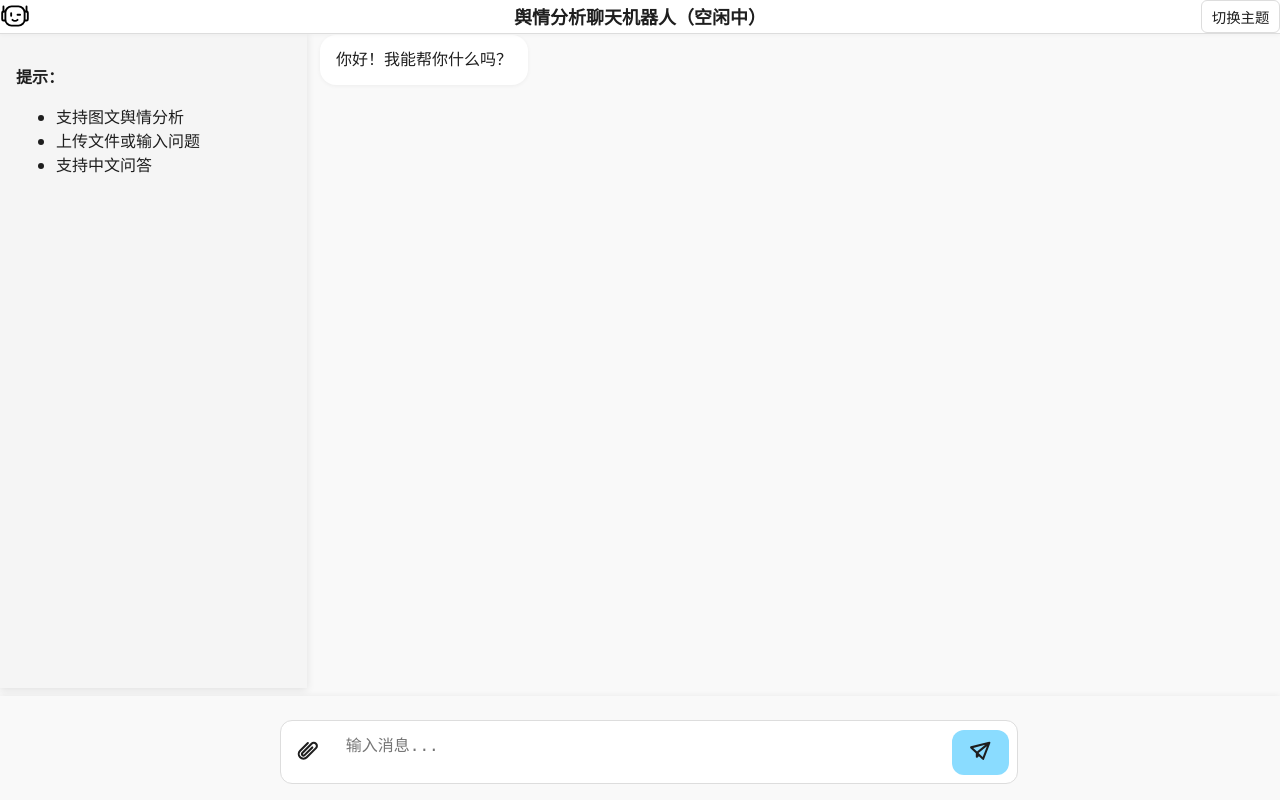
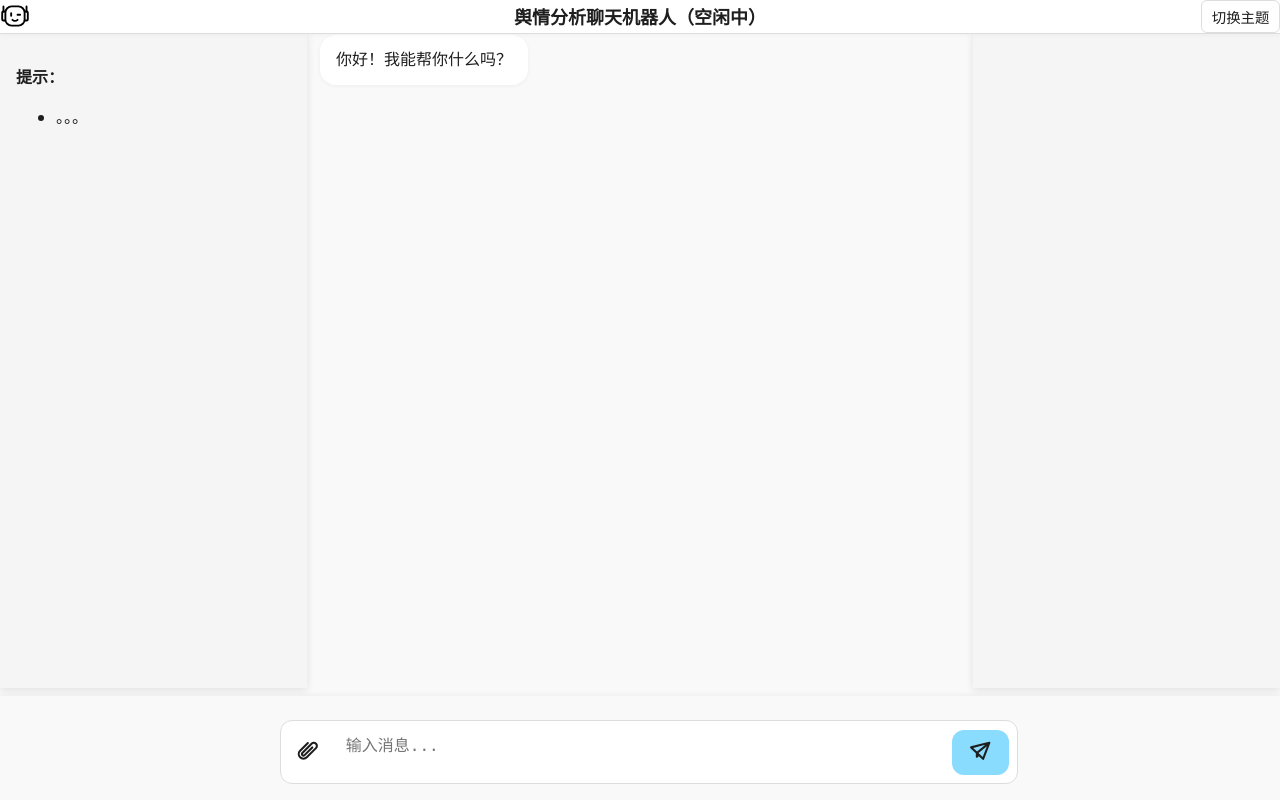
Before and after one commit to DJH0727/OpinionAnalysis, a Django app: page / in a window 1280 px wide. Run offline with Django 4.2, Linux system fonts and the light colour scheme; some libraries are stand-ins or nearby versions.

Commit message:
update html、css

```diff
--- a/frontend/views.py
+++ b/frontend/views.py
@@ -80,7 +80,7 @@ def uploadFile(request):
 
     return JsonResponse({'error': '无效的请求'}, status=400)
 
-
+@csrf_exempt
 def getReplyStatus(request):
     response = {
         "status": 200,
--- a/static/css/style.css
+++ b/static/css/style.css
@@ -89,7 +89,7 @@
   width: 100%;
   height: calc(100vh - 150px); /* 自行调整高度 */
 }
-#hint-box {
+#hint-box-left {
   position: fixed;
   top: 0;
   left: 0;
@@ -102,6 +102,19 @@ background: var(--tips-bg);
   color: var(--text);                /* 文字颜色 */
   box-shadow: 0 2px 8px rgba(0,0,0,0.1); /* 轻微阴影 */
 
+}
+#hint-box-right {
+  position: fixed;
+  top: 0;
+  right: 0;
+  width: 24%;
+  height: 82%;
+  background: var(--tips-bg);
+  padding: 1rem;
+  box-sizing: border-box;
+  margin-top: 32px;
+  color: var(--text);
+  box-shadow: 0 2px 8px rgba(0,0,0,0.1);
 }
 #chat-box {
 width: 100%;
--- a/templates/chat.html
+++ b/templates/chat.html
@@ -11,6 +11,9 @@
 
 
 </head>
+<style>
+
+</style>
 <body data-theme="light">
   <header>
     <img src="{% static 'img/robot.svg' %}" alt="ChatGPT" />
@@ -19,12 +22,10 @@
   </header>
 
 <div id="chat-wrapper">
-  <div id="hint-box">
+  <div id="hint-box-left">
     <p><strong>提示：</strong></p>
     <ul>
-      <li>支持图文舆情分析</li>
-      <li>上传文件或输入问题</li>
-      <li>支持中文问答</li>
+      <li>。。。</li>
     </ul>
   </div>
 
@@ -32,6 +33,9 @@
       <div id="main">
         <div class="message-bot">你好！我能帮你什么吗？</div>
       </div>
+  </div>
+  <div id="hint-box-right">
+
   </div>
 </div>
 
```
